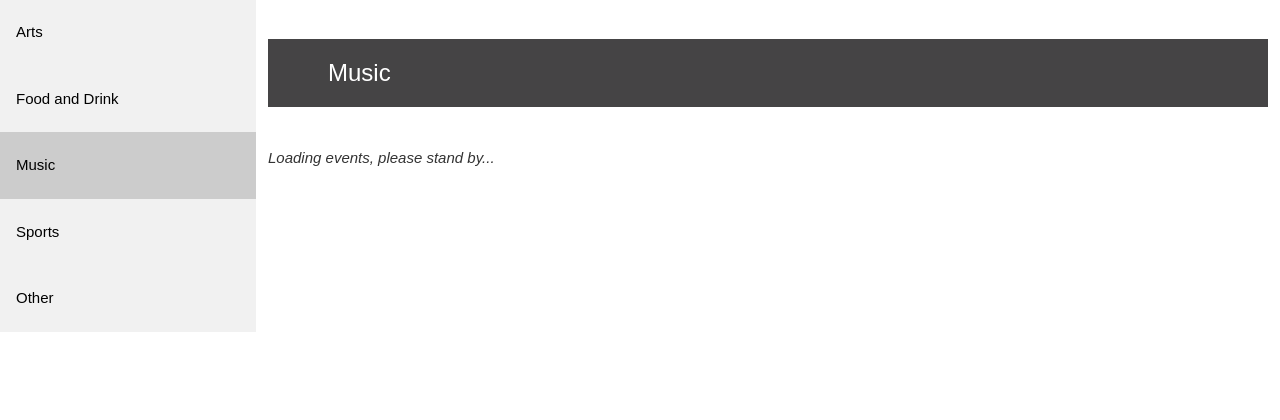
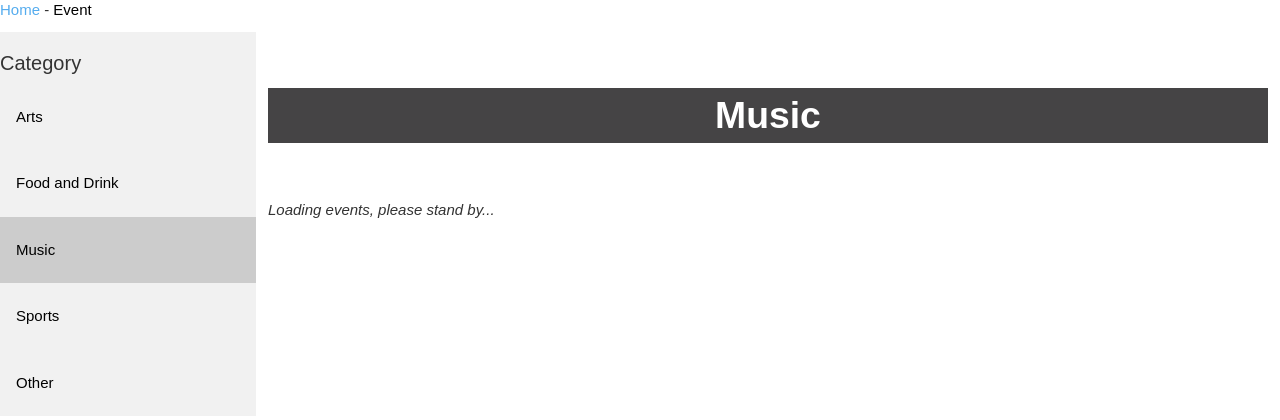
Before and after one commit to Solene29/safepath, a PHP site: page /Events/index.php in a window 1280 px wide. Shown: the part 301-721 px from the top of the page. Run offline with PHP 8.4, Linux system fonts and the light colour scheme; data that the repository does not hold is empty; some libraries are stand-ins or nearby versions.

Commit message:
change event page

```diff
--- a/Events/index.php
+++ b/Events/index.php
@@ -2,7 +2,7 @@
 <html>
 <head>
   <meta charset="utf-8">
-  <title>Events</title>
+  <title>SafePath|Events</title>
   <meta name="viewport" content="width=device-width, initial-scale=1.0">
   <link href="css/bootstrap.css" rel="stylesheet">
   <link href="css/animate.min.css" rel="stylesheet">
@@ -24,7 +24,7 @@
   <script>
   new WOW().init();
   </script>
-
+<link rel="shortcut icon" href="favicon.ico">
 <!-- Display events in tabs that we can show or hide -->
 <script>
 function toggleAccordion(Input) {
@@ -81,7 +81,7 @@ function openModal(eventName,address,lat,lng) {
               </div>
               <!-- name-and-slogan -->
               <div class="logo-section smooth-scroll">
-                <div class="brand"><a href="../index.php">Events</a></div>
+                <div class="brand"><a href="../index.php">SAFE PATH</a></div>
               </div>
             </div>
             <!-- header-left end -->
@@ -107,7 +107,8 @@ function openModal(eventName,address,lat,lng) {
                     <div class="collapse navbar-collapse scrollspy smooth-scroll" id="navbar-collapse-1">
                       <ul class="nav navbar-nav navbar-right">
                         <li><a href="../index.php">Home</a></li>
-                        <li><a href="index.php">Events</a></li>
+                        <li><a  style="color:#ffc400;" href="index.php">Events</a></li>
+						  <li><a href="../about.php">About us</a></li>
                       </ul>
                     </div>
                   </div>
@@ -147,7 +148,9 @@ function openModal(eventName,address,lat,lng) {
 </script>
 
 <!-- Event category tabs: -->
+<div class="tabb"><p><a href="../index.php">Home</a> - <a style="color:black" href="index.php">Event</a></p></div>
 <div class="tab">
+  <h3>Category</h3>
   <button class="tablinks" onclick="openCategory(event, 'eventArts')">Arts</button>
   <button class="tablinks" onclick="openCategory(event, 'eventFood')">Food and Drink</button>
   <button class="tablinks" id="defaultOpen" onclick="openCategory(event, 'eventMusic')">Music</button>
@@ -157,31 +160,31 @@ function openModal(eventName,address,lat,lng) {
 
 <!-- Event category tabs content -->
 <div id="eventArtsTab" class="tabcontent">
-   <p style="background-color: #454445; border: none; color: white; font-size: 18pt; padding: 16px 60px; text-decoration: none; margin: 40px 0px;">
+   <p style="background-color: #454445; border: none; font-weight: 900; text-align: center; color: white; font-size: 28pt; padding:0 ; text-decoration:none; margin: 1.5em 0px;">
 Arts</p>
 <div id="eventArts"></div>
 </div>
 
 <div id="eventFoodTab" class="tabcontent">
-  <p style="background-color: #454445; border: none; color: white; font-size: 18pt; padding: 16px 60px; text-decoration: none; margin: 40px 0px;">
+  <p style="background-color: #454445; border: none; font-weight: 900; text-align: center; color: white; font-size: 28pt; padding:0 ; text-decoration:none; margin: 1.5em 0px;">
   Food and Drink</p>
   <div id="eventFood"></div>
 </div>
 
 <div id="eventMusicTab" class="tabcontent">
-  <p style="background-color: #454445; border: none; color: white; font-size: 18pt; padding: 16px 60px; text-decoration: none; margin: 40px 0px;">
+  <p style="background-color: #454445; border: none; font-weight: 900; text-align: center; color: white; font-size: 28pt; padding:0 ; text-decoration:none; margin: 1.5em 0px;">
   Music</p>
   <div id="eventMusic"></div>
 </div>
 
 <div id="eventSportsTab" class="tabcontent">
-  <p style="background-color: #454445; border: none; color: white; font-size: 18pt; padding: 16px 60px; text-decoration: none; margin: 40px 0px;">
+  <p style="background-color: #454445; border: none; font-weight: 900; text-align: center; color: white; font-size: 28pt; padding:0 ; text-decoration:none; margin: 1.5em 0px;">
   Sports</p>
   <div id="eventSports"></div>
 </div>
 
 <div id="eventOtherTab" class="tabcontent">
-  <p style="background-color: #454445; border: none; color: white; font-size: 18pt; padding: 16px 60px; text-decoration: none; margin: 40px 0px;">
+  <p style="background-color: #454445; border: none; font-weight: 900; text-align: center; color: white; font-size: 28pt; padding:0 ; text-decoration:none; margin: 1.5em 0px;">
   Other</p>
   <div id="eventOther"></div>
 </div>
```
